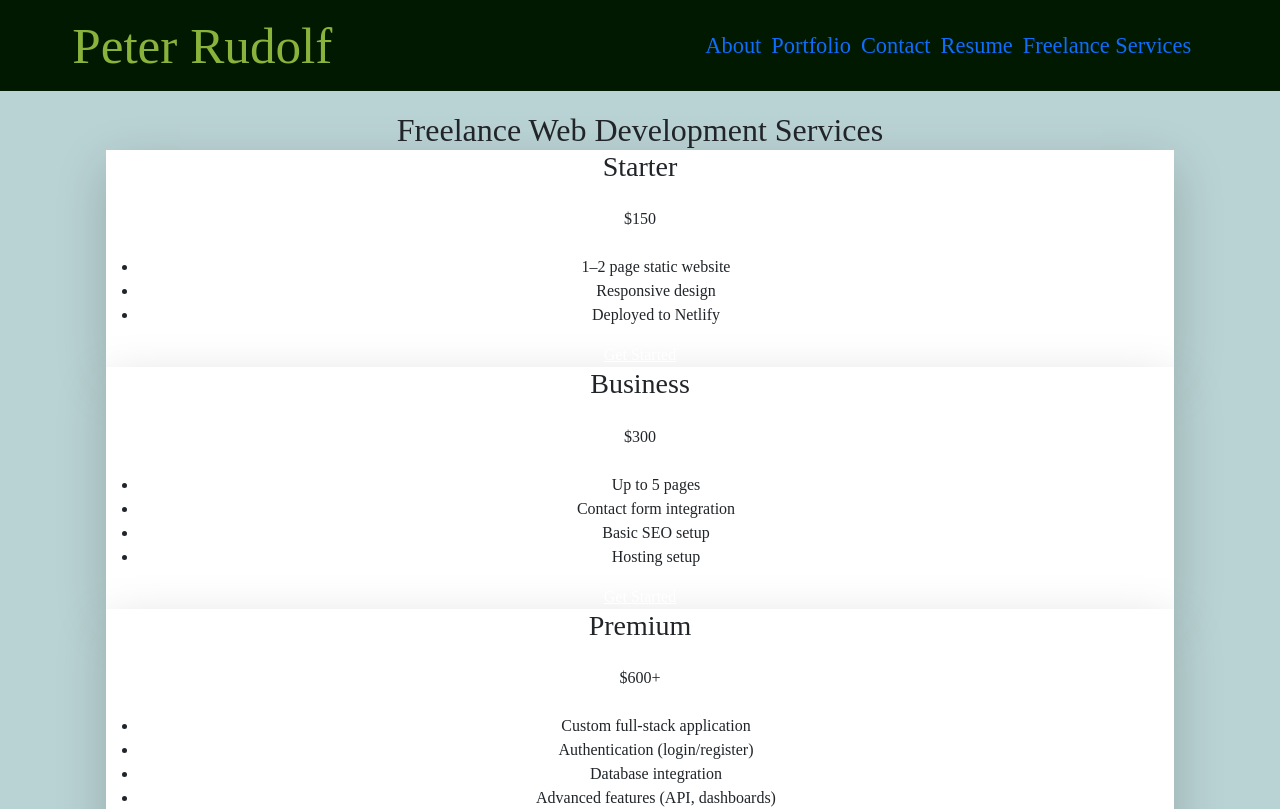
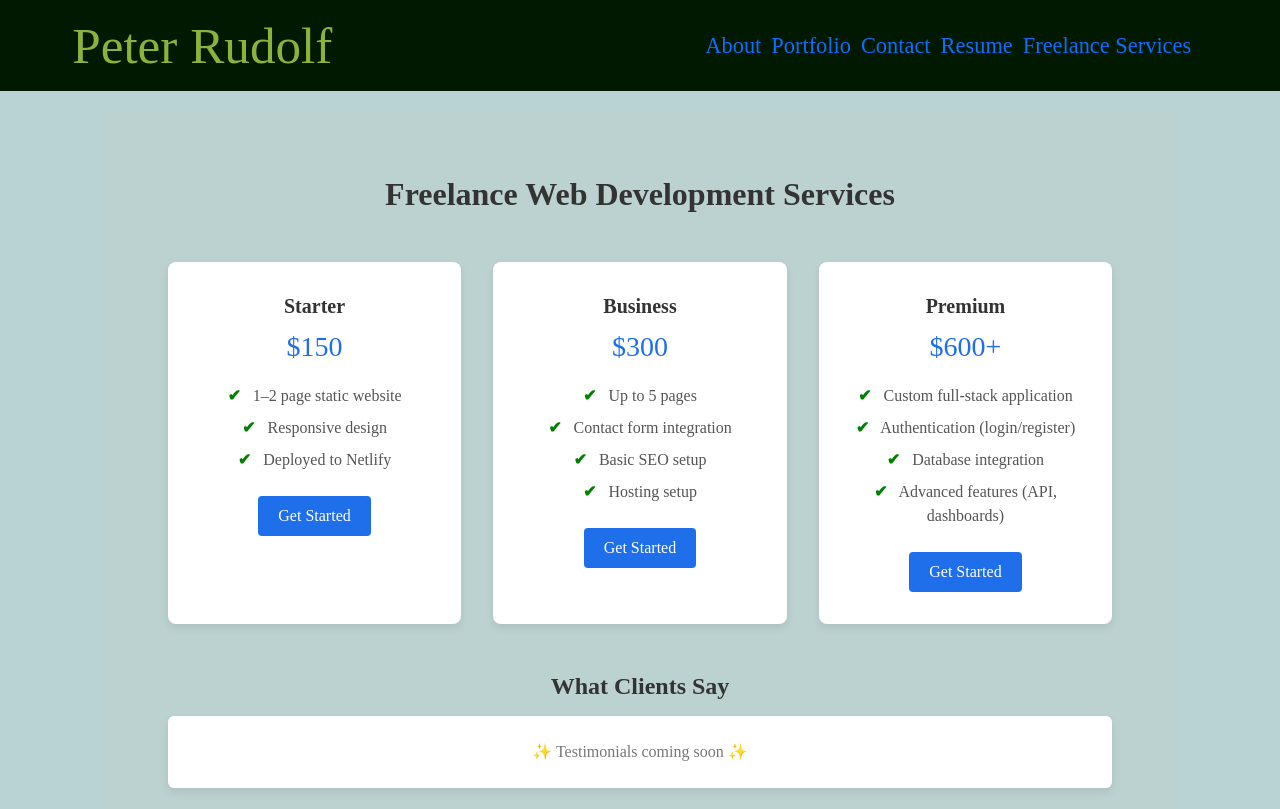
Before and after one commit to PeterRudolf-a/PeterRudolfReactPortfolio, a React (Vite) app: page /freelance-services in a window 1280 px wide. Shown: the top 809 px of the page. Built offline with nearby package versions, Linux system fonts and the light colour scheme; no server answers; what netlify-identity-widget would draw is missing.

Commit message:
style and security updates

```diff
--- a/public/admin/config.yml
+++ b/public/admin/config.yml
@@ -1,6 +1,10 @@
 backend:
   name: git-gateway
   branch: main
+  identity:
+    login: true
+    email: peterrudolf249@gmail.com
+
 
 media_folder: "public/assets/uploads"
 public_folder: "/assets/uploads"
--- a/src/components/pages/FreelanceServices.jsx
+++ b/src/components/pages/FreelanceServices.jsx
@@ -1,75 +1,66 @@
 import React from "react";
+import "../../styles/FreelanceServices.css"; // new CSS file for styling
 
 const FreelanceServices = () => {
+  const services = [
+    {
+      title: "Starter",
+      price: "$150",
+      features: [
+        "1–2 page static website",
+        "Responsive design",
+        "Deployed to Netlify",
+      ],
+    },
+    {
+      title: "Business",
+      price: "$300",
+      features: [
+        "Up to 5 pages",
+        "Contact form integration",
+        "Basic SEO setup",
+        "Hosting setup",
+      ],
+    },
+    {
+      title: "Premium",
+      price: "$600+",
+      features: [
+        "Custom full-stack application",
+        "Authentication (login/register)",
+        "Database integration",
+        "Advanced features (API, dashboards)",
+      ],
+    },
+  ];
+
   return (
-    <section id="freelance-services" className="py-16 bg-gray-50">
-      <div className="max-w-6xl mx-auto px-4">
-        <h2 className="text-3xl font-bold text-center mb-10">
-          Freelance Web Development Services
-        </h2>
+    <section className="section-bg">
+      <div className="container">
+        <h2 className="section-title">Freelance Web Development Services</h2>
 
-        {/* Pricing Tiers - realistic for your skill level */}
-        <div className="grid md:grid-cols-3 gap-8 mb-16">
-          {/* Starter */}
-          <div className="bg-white shadow-lg rounded-xl p-6 text-center">
-            <h3 className="text-xl font-semibold mb-4">Starter</h3>
-            <p className="text-4xl font-bold mb-4">$150</p>
-            <ul className="mb-6 text-gray-600 space-y-2">
-              <li>1–2 page static website</li>
-              <li>Responsive design</li>
-              <li>Deployed to Netlify</li>
-            </ul>
-            <a
-              href="/contact"
-              className="bg-blue-600 text-white px-4 py-2 rounded hover:bg-blue-700 inline-block"
-            >
-              Get Started
-            </a>
-          </div>
-
-          {/* Business */}
-          <div className="bg-white shadow-lg rounded-xl p-6 text-center border-4 border-blue-600">
-            <h3 className="text-xl font-semibold mb-4">Business</h3>
-            <p className="text-4xl font-bold mb-4">$300</p>
-            <ul className="mb-6 text-gray-600 space-y-2">
-              <li>Up to 5 pages</li>
-              <li>Contact form integration</li>
-              <li>Basic SEO setup</li>
-              <li>Hosting setup</li>
-            </ul>
-            <a
-              href="/contact"
-              className="bg-blue-600 text-white px-4 py-2 rounded hover:bg-blue-700 inline-block"
-            >
-              Get Started
-            </a>
-          </div>
-
-          {/* Premium */}
-          <div className="bg-white shadow-lg rounded-xl p-6 text-center">
-            <h3 className="text-xl font-semibold mb-4">Premium</h3>
-            <p className="text-4xl font-bold mb-4">$600+</p>
-            <ul className="mb-6 text-gray-600 space-y-2">
-              <li>Custom full-stack application</li>
-              <li>Authentication (login/register)</li>
-              <li>Database integration</li>
-              <li>Advanced features (API, dashboards)</li>
-            </ul>
-            <a
-              href="/contact"
-              className="bg-blue-600 text-white px-4 py-2 rounded hover:bg-blue-700 inline-block"
-            >
-              Get Started
-            </a>
-          </div>
+        <div className="services-grid">
+          {services.map((service, index) => (
+            <div key={index} className="service-card">
+              <h3 className="service-title">{service.title}</h3>
+              <p className="service-price">{service.price}</p>
+              <ul className="service-list">
+                {service.features.map((feature, i) => (
+                  <li key={i}>
+                    <span className="checkmark">✔</span> {feature}
+                  </li>
+                ))}
+              </ul>
+              <a href="/contact" className="btn-primary">
+                Get Started
+              </a>
+            </div>
+          ))}
         </div>
 
-        {/* Testimonials Placeholder */}
-        <h3 className="text-2xl font-semibold text-center mb-6">
-          What Clients Say
-        </h3>
-        <div className="bg-white shadow-md rounded-lg p-6 text-center text-gray-500">
-          <p>✨ Testimonials coming soon ✨</p>
+        <h3 className="section-subtitle">What Clients Say</h3>
+        <div className="testimonial-placeholder">
+          ✨ Testimonials coming soon ✨
         </div>
       </div>
     </section>
--- /dev/null
+++ b/src/styles/FreelanceServices.css
@@ -0,0 +1,107 @@
+/* Matches your portfolio’s aesthetic */
+
+.section-bg {
+  background-color: #bcd2d0; /* same as your other sections */
+  padding: 4rem 0;
+}
+
+.container {
+  width: 90%;
+  max-width: 1100px;
+  margin: 0 auto;
+}
+
+.section-title {
+  font-size: 2rem;
+  font-weight: bold;
+  text-align: center;
+  color: #333;
+  margin-bottom: 3rem;
+}
+
+.services-grid {
+  display: grid;
+  grid-template-columns: repeat(auto-fit, minmax(260px, 1fr));
+  gap: 2rem;
+}
+
+.service-card {
+  background: white;
+  border-radius: 8px;
+  box-shadow: 0 4px 8px rgba(0,0,0,0.08);
+  padding: 2rem;
+  text-align: center;
+  transition: all 0.3s ease;
+}
+
+.service-card:hover {
+  transform: translateY(-5px);
+  box-shadow: 0 6px 14px rgba(0,0,0,0.15);
+}
+
+.service-title {
+  font-size: 1.25rem;
+  font-weight: bold;
+  margin-bottom: 0.5rem;
+  color: #333;
+}
+
+.service-price {
+  font-size: 1.75rem;
+  color: #1f6feb; /* matches your link/buttons */
+  margin-bottom: 1rem;
+}
+
+.service-list {
+  list-style: none;
+  padding: 0;
+  margin-bottom: 1.5rem;
+  color: #555;
+}
+
+.service-list li {
+  margin: 0.5rem 0;
+}
+
+.checkmark {
+  color: green;
+  font-weight: bold;
+  margin-right: 0.5rem;
+}
+
+.btn-primary {
+  display: inline-block;
+  background-color: #1f6feb;
+  color: white;
+  padding: 0.5rem 1.25rem;
+  border-radius: 4px;
+  text-decoration: none;
+  font-weight: 500;
+  transition: background-color 0.3s ease;
+}
+
+.btn-primary:hover {
+  background-color: #1554b3;
+}
+
+.section-subtitle {
+  font-size: 1.5rem;
+  font-weight: bold;
+  text-align: center;
+  color: #333;
+  margin-top: 3rem;
+  margin-bottom: 1rem;
+}
+
+.testimonial-placeholder {
+  background: white;
+  padding: 1.5rem;
+  border-radius: 6px;
+  box-shadow: 0 4px 8px rgba(0,0,0,0.08);
+  text-align: center;
+  color: #777;
+}
+.testimonial-placeholder p {
+  font-style: italic;
+  margin: 0;
+}
```
